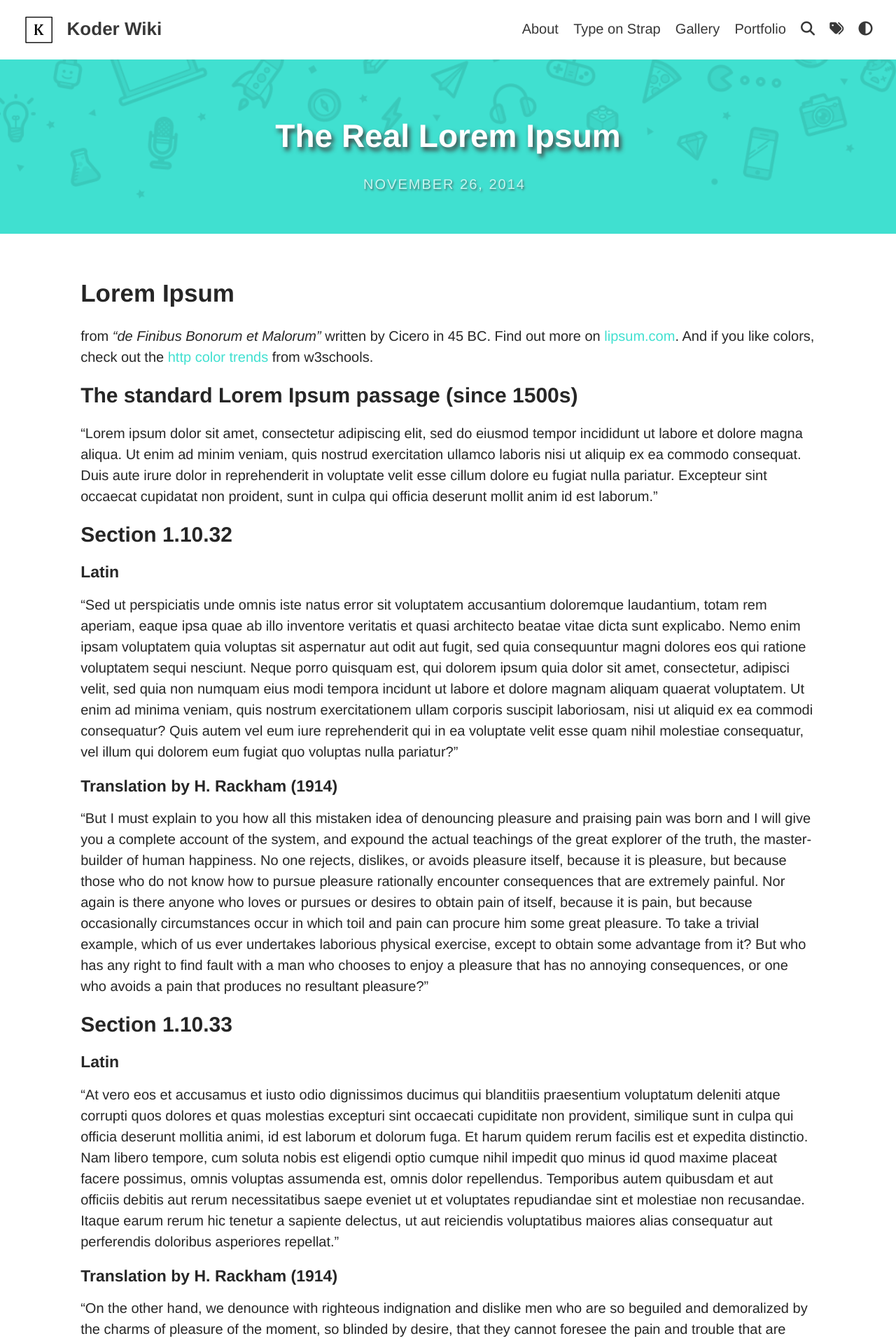
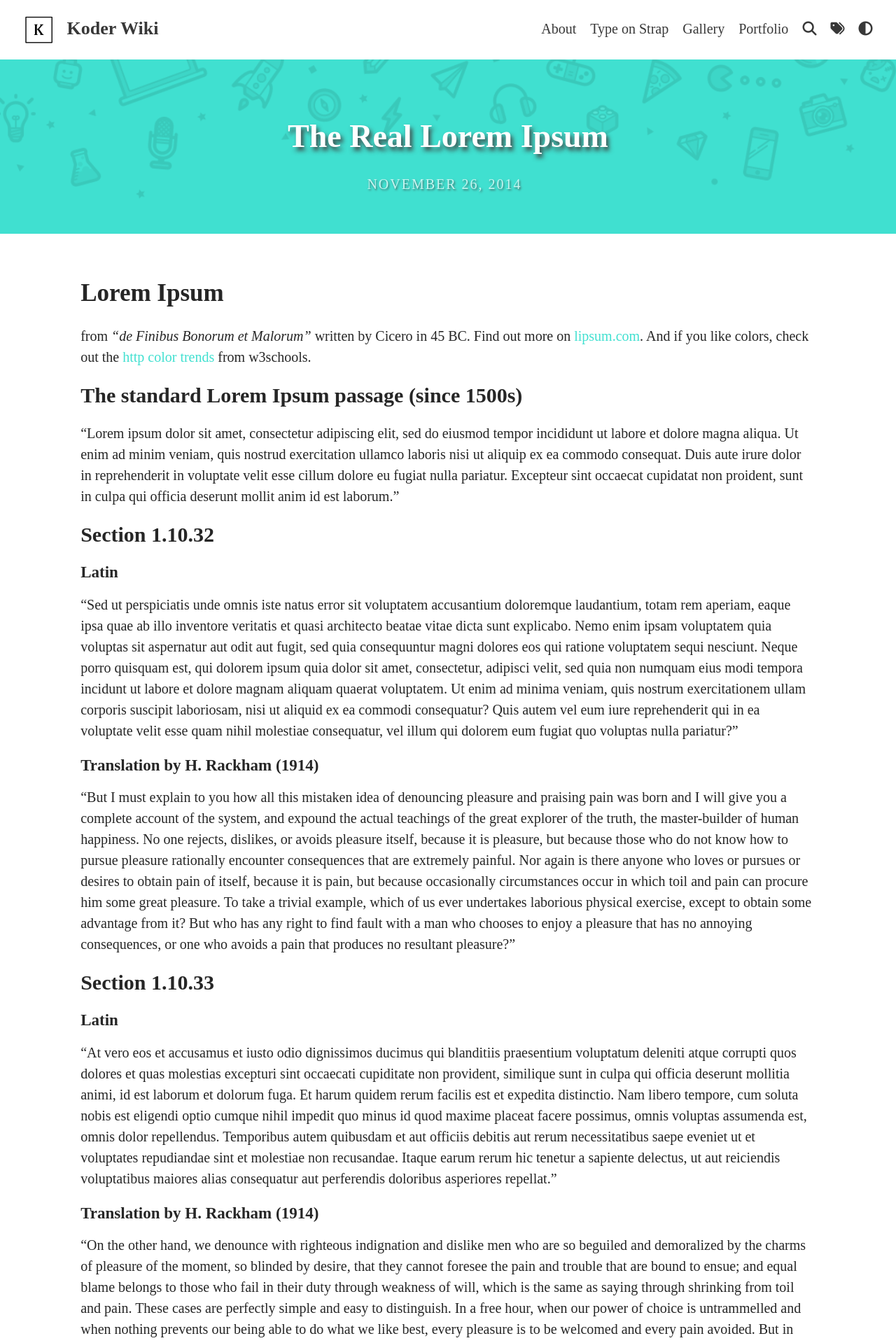
Before and after one commit to KoderWiki/Kontrl-Enter.github.io, a Jekyll site: the page built from _posts/2014-11-26-lorem-ipsum.md, in a window 1280 px wide. Shown: the top 1919 px of the page at 70% size. Built offline with Jekyll 4.4.1, drawn with Linux system fonts in a browser that asks for light colours; some web fonts are replaced; a script that is not in the unit is left out.

Commit message:
Update _variables.scss

```diff
--- a/_sass/base/_variables.scss
+++ b/_sass/base/_variables.scss
@@ -1,7 +1,7 @@
 /* TYPOGRAPHY */
-$font-family-main: 'SOGANGUNIVERSITYTTF', Helvetica, Arial, sans-serif;
-$font-family-headings: 'SOGANGUNIVERSITYTTF', Helvetica, Arial, sans-serif;
-$font-family-logo: 'SOGANGUNIVERSITYTTF', Helvetica, Arial, sans-serif;
+$font-family-main: 'SOGANGUNIVERSITYTTF';
+$font-family-headings: 'SOGANGUNIVERSITYTTF';
+$font-family-logo: 'SOGANGUNIVERSITYTTF';
 $font-size: 1.25em;
 
 $monospace: Consolas, Menlo, Monaco, Lucida Console, Liberation Mono, DejaVu Sans Mono, Bitstream Vera Sans Mono, Courier New, monospace, sans-serif !default;
```
